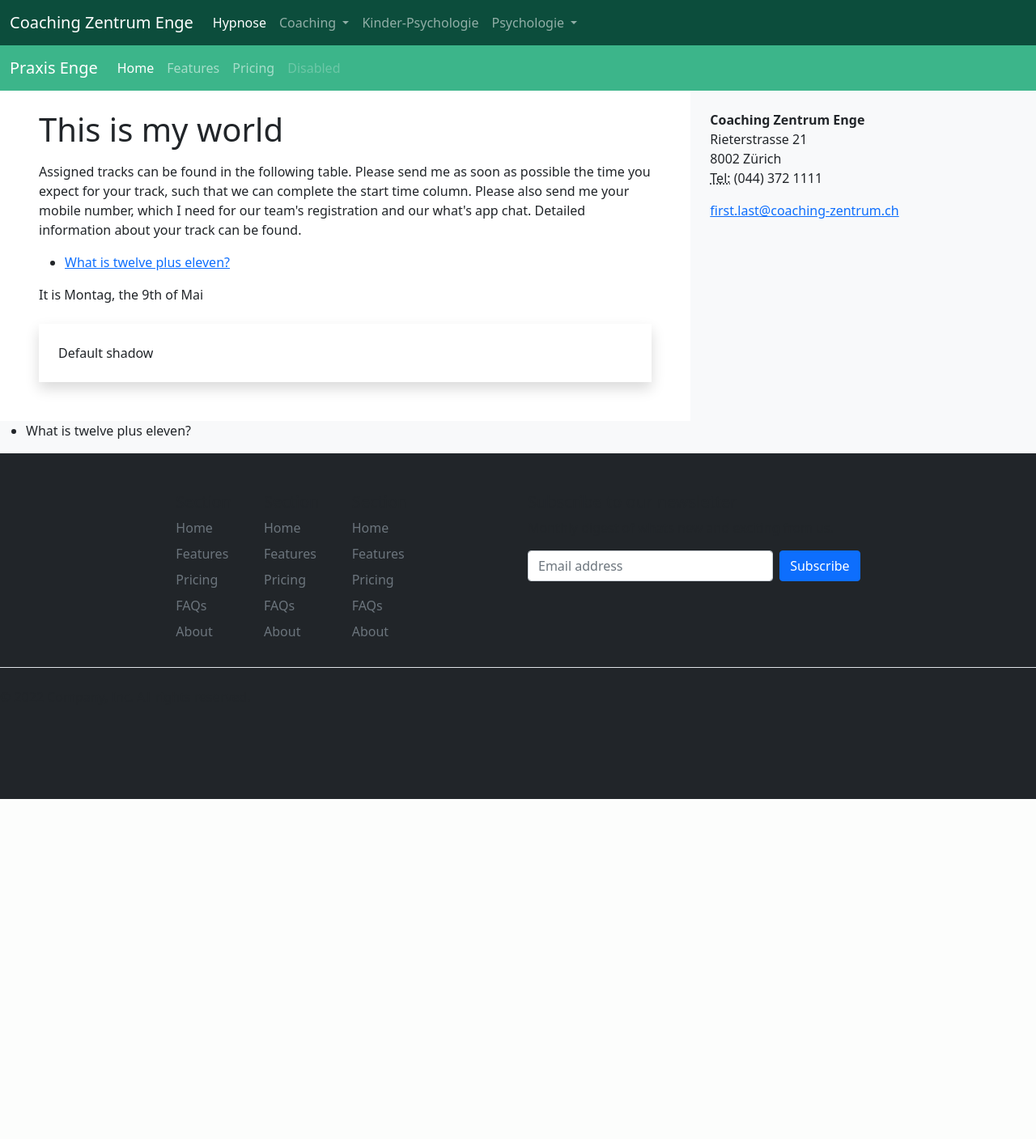
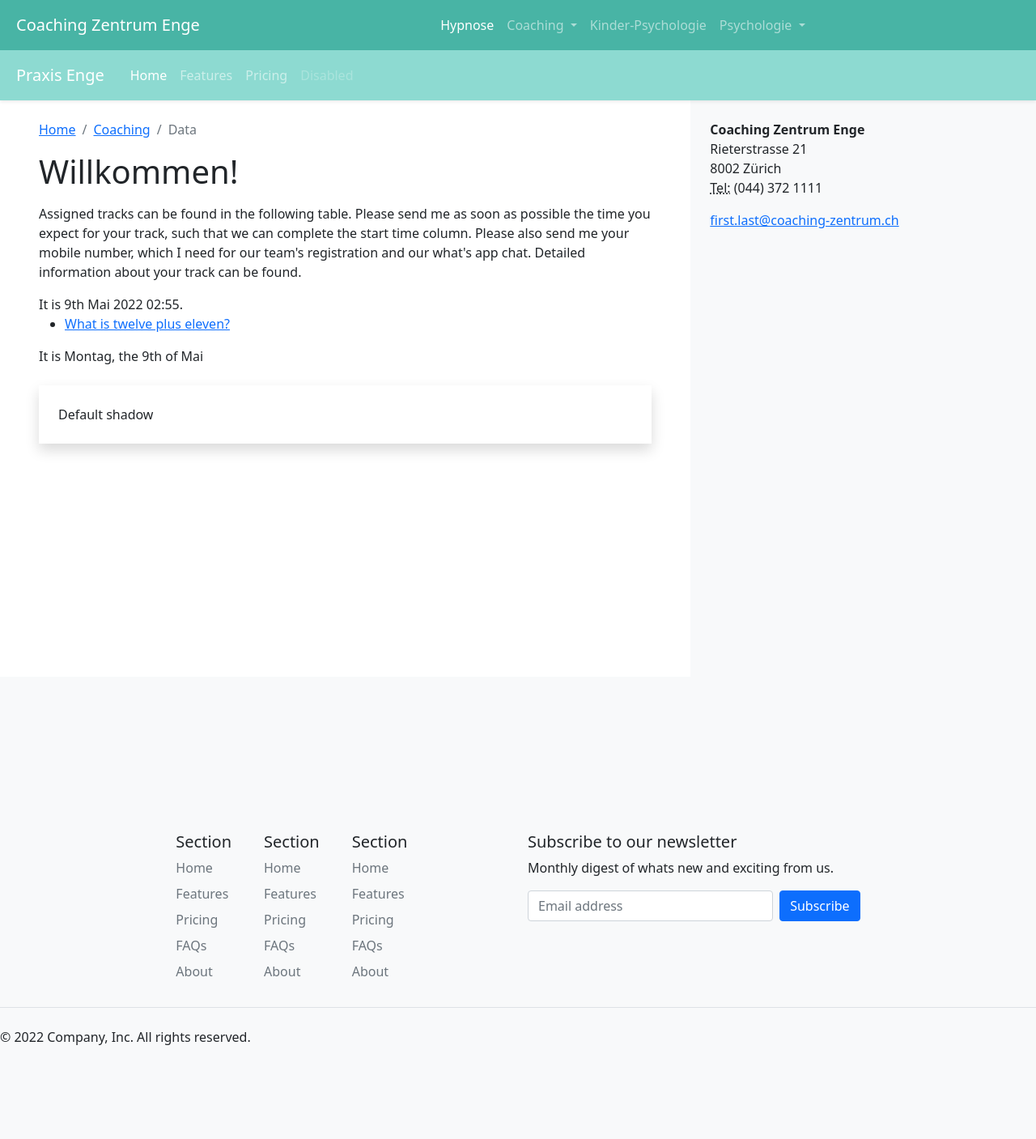
Before and after one commit to thomaskummer/django-website, a Django app: page /polls/ in a window 1280 px wide. Shown: the whole page at 81% size. Before the commit the page ends 987 px from the top, so only its background shows below. Run offline with Django 4.2, Linux system fonts and the light colour scheme; data comes from the database, SQL or seed files in the repository; both versions use the stored data as it was after the commit; some libraries are stand-ins or nearby versions.

Commit message:
Added breadcrumbs at top of content page and made lower header be sticky to top when scrolling.

```diff
--- /dev/null
+++ b/mytoken.txt
@@ -0,0 +1 @@
+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
--- a/polls/templates/polls/base.html
+++ b/polls/templates/polls/base.html
@@ -37,13 +37,13 @@
   </header>
   -->
 
-  <nav class="navbar navbar-dark navbar-expand-lg" style="background-color: #0c4d3c;">
+  <nav class="navbar navbar-dark  navbar-expand-lg" style="background-color: rgba(26, 161, 142, 0.79);">
   <div class="container-fluid">
-    <a class="navbar-brand" href="#">Coaching Zentrum Enge</a>
+    <a class="navbar-brand p-2" href="#">Coaching Zentrum Enge</a>
     <button class="navbar-toggler" type="button" data-bs-toggle="collapse" data-bs-target="#navbarNavDropdown" aria-controls="navbarNavDropdown" aria-expanded="false" aria-label="Toggle navigation">
       <span class="navbar-toggler-icon"></span>
     </button>
-    <div class="collapse navbar-collapse" id="navbarNavDropdown">
+    <div class="collapse navbar-collapse justify-content-center" id="navbarNavDropdown">
       <ul class="navbar-nav">
         <li class="nav-item">
           <a class="nav-link active" aria-current="page" href="#">Hypnose</a>
@@ -77,9 +77,9 @@
   </div>
 </nav>
 
-  <nav class="navbar navbar-dark navbar-expand-lg "style="background-color: #3cb58a;">
+  <nav class="navbar navbar-dark navbar-expand-lg sticky-top shadow-sm" style="background-color: rgba(57, 195, 176, 0.56);">
   <div class="container-fluid">
-    <a class="navbar-brand" href="#">Praxis Enge</a>
+    <a class="navbar-brand p-2" href="#">Praxis Enge</a>
     <button class="navbar-toggler" type="button" data-bs-toggle="collapse" data-bs-target="#navbarNavAltMarkup" aria-controls="navbarNavAltMarkup" aria-expanded="false" aria-label="Toggle navigation">
       <span class="navbar-toggler-icon"></span>
     </button>
@@ -94,25 +94,42 @@
   </div>
 </nav>
 
+
+
+
 <div class="container-fluid mt-0">
   <div class="row">
     <div class="col-sm-8 p-4 bg-white text-gray">
 
 <div class="container">
 
-    <p class="display-6">This is my world</p>
+<nav aria-label="breadcrumb">
+  <ol class="breadcrumb">
+    <li class="breadcrumb-item"><a href="#">Home</a></li>
+    <li class="breadcrumb-item"><a href="#">Coaching</a></li>
+    <li class="breadcrumb-item active" aria-current="page">Data</li>
+  </ol>
+</nav>
+
+
+    <p class="display-6">Willkommen!</p>
     <p>Assigned tracks can be found in the following table. Please send me as soon as possible the time you expect for your track, such that we can complete the start time column. Please also send me your mobile number, which I need for our team's registration and our what's app chat. Detailed information about your track can be found.</p>
+
+It is {% now "jS F Y H:i." %}
+<br>
+
 
     {% block content %}{% endblock %}
 
     <br><br>
   <div class="shadow p-4 mb-4 bg-white">Default shadow</div>
 
+  <br><br><br><br><br><br><br><br><br><br>
 
 </div>
 </div>
 
-<div class="col-sm-4 p-4 bg-light text-gray">
+<div class="col-sm-3 p-4 bg-light text-gray">
 
   <address>
     <strong>Coaching Zentrum Enge</strong><br>
@@ -131,12 +148,13 @@
 </div>
 
 
-<ul>
+<!-- <ul>
   {% for user in object_list %}
     <li class="user">{{ user }}</li>
   {% endfor %}
-</ul>
+</ul> -->
 
+<br><br><br><br><br><br>
 
     {% include 'polls/footer.html' %}
 
--- a/polls/templates/polls/footer.html
+++ b/polls/templates/polls/footer.html
@@ -1,4 +1,4 @@
-  <footer class="py-5 bg-dark">
+  <footer class="py-5 bg-light">
     <div class="row justify-content-center">
       <div class="col-1">
         <h5>Section</h5>
```
Also changed, not shown: db.sqlite3, 1 other file.
